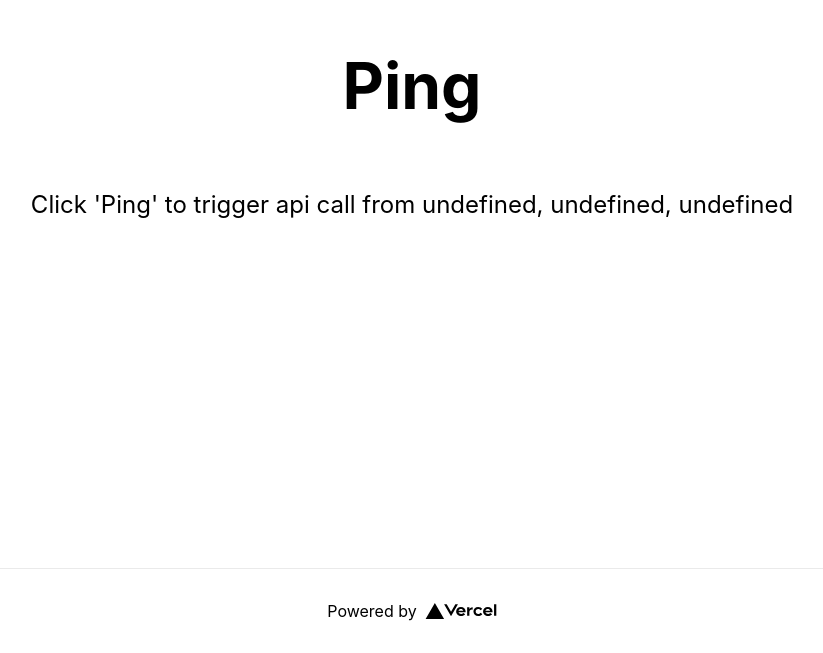
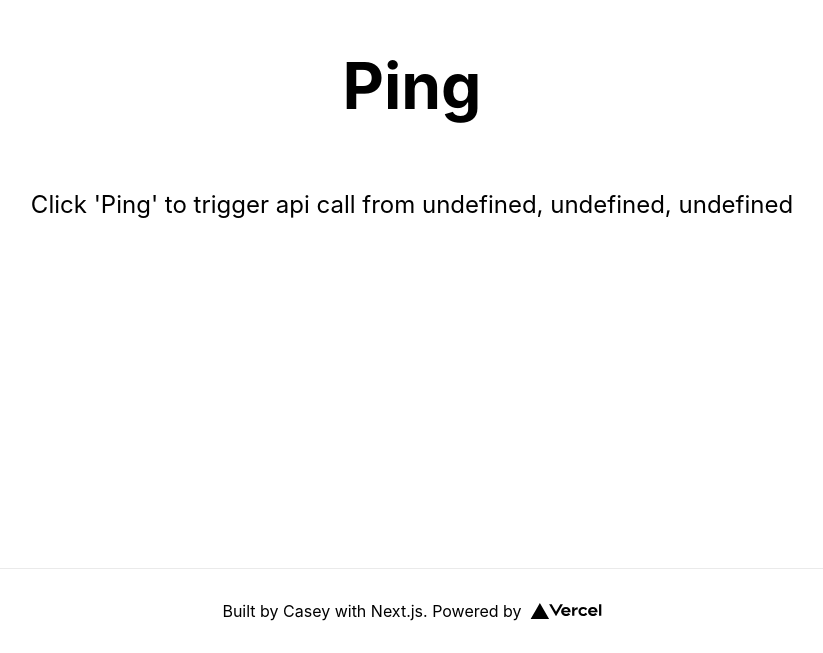
Before and after one commit to ctgowrie/ping, a Next.js app: page / in a window 1280 px wide. Shown: the part 232-885 px from the top of the page, without its empty margins (228-1051 px from the left). Built offline with nearby package versions, Linux system fonts and the light colour scheme.

Commit message:
triggering redeploy

```diff
--- a/pages/index.tsx
+++ b/pages/index.tsx
@@ -57,7 +57,7 @@ const Home = ({
           target="_blank"
           rel="noopener noreferrer"
         >
-          Powered by{' '}
+          Built by Casey with Next.js. Powered by{' '}
           <span className={styles.logo}>
             <Image src="/vercel.svg" alt="Vercel Logo" width={72} height={16} />
           </span>
```
